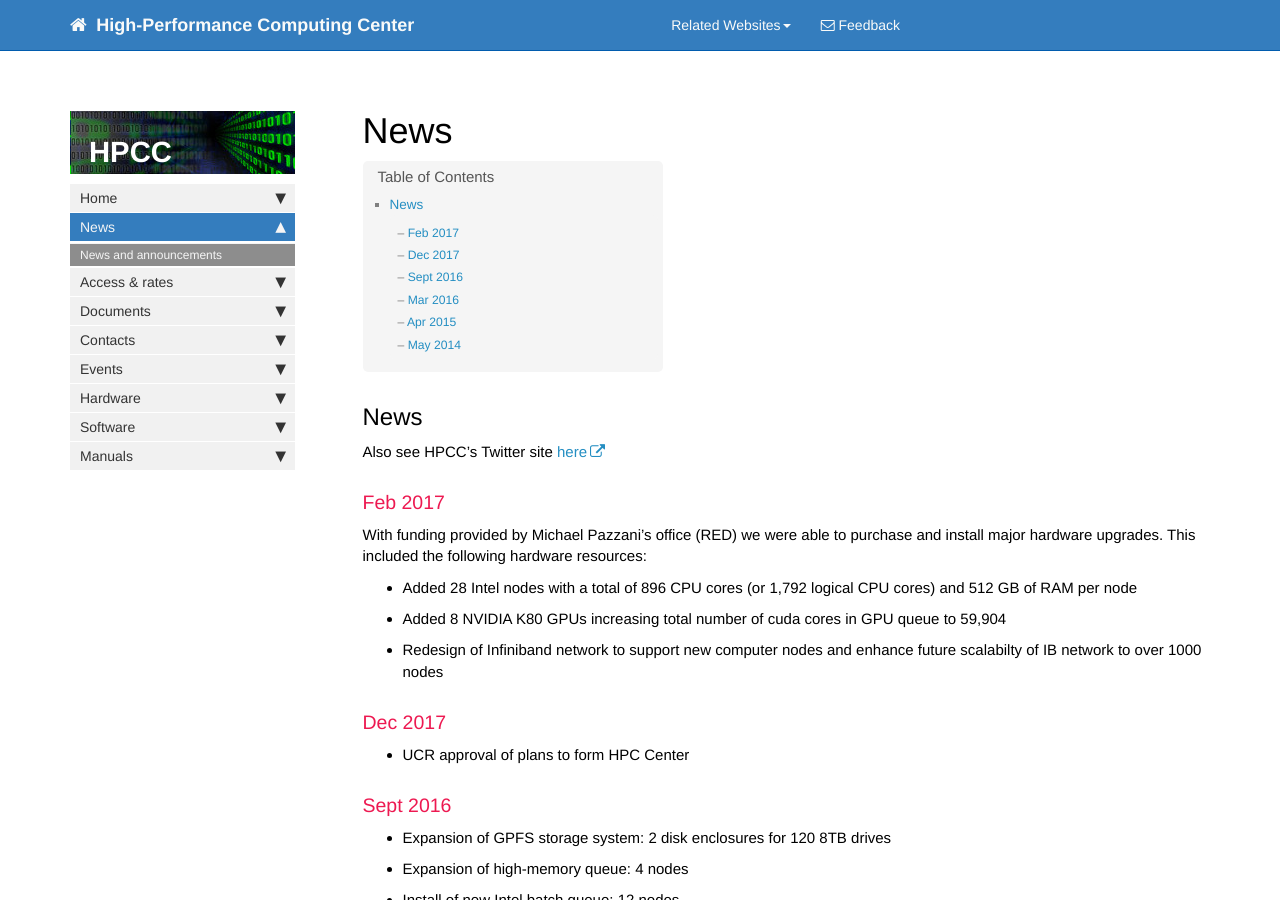
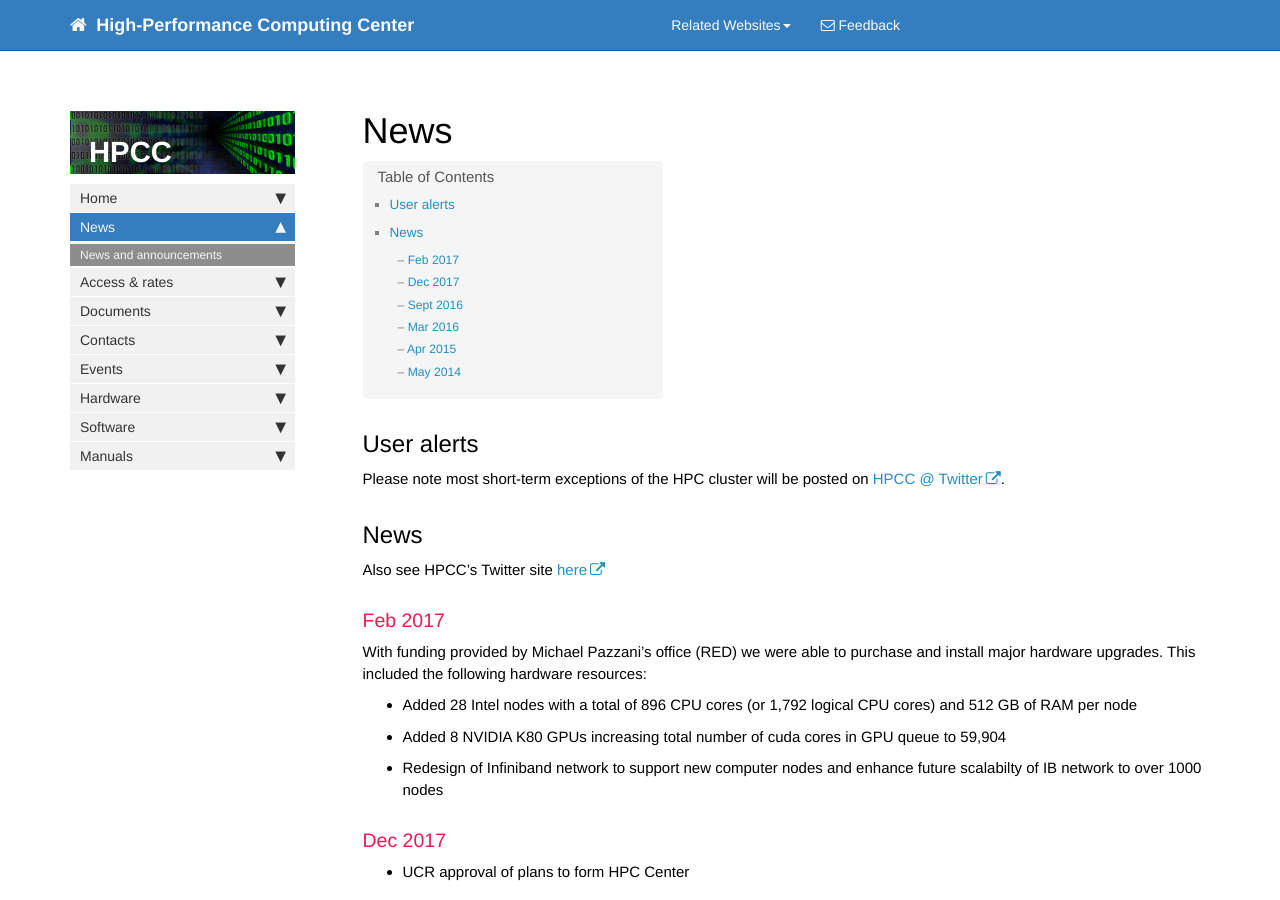
Before and after one commit to tgirke/rcf, a Jekyll site: the page built from news.md, in a window 1280 px wide and 900 px high. Built offline with Jekyll 4.4.1, drawn with Linux system fonts in a browser that asks for light colours; nearby versions of some CDN libraries; comment, search, counter and statistics services are not loaded.

Commit message:
content edits

```diff
--- a/news.md
+++ b/news.md
@@ -2,6 +2,10 @@
 layout: page
 title: News
 ---
+
+## User alerts
+
+Please note most short-term exceptions of the HPC cluster will be posted on [HPCC @ Twitter](https://twitter.com/UCR_HPCC?ref_src=twsrc%5Etfw).
 
 ## News
 
```
